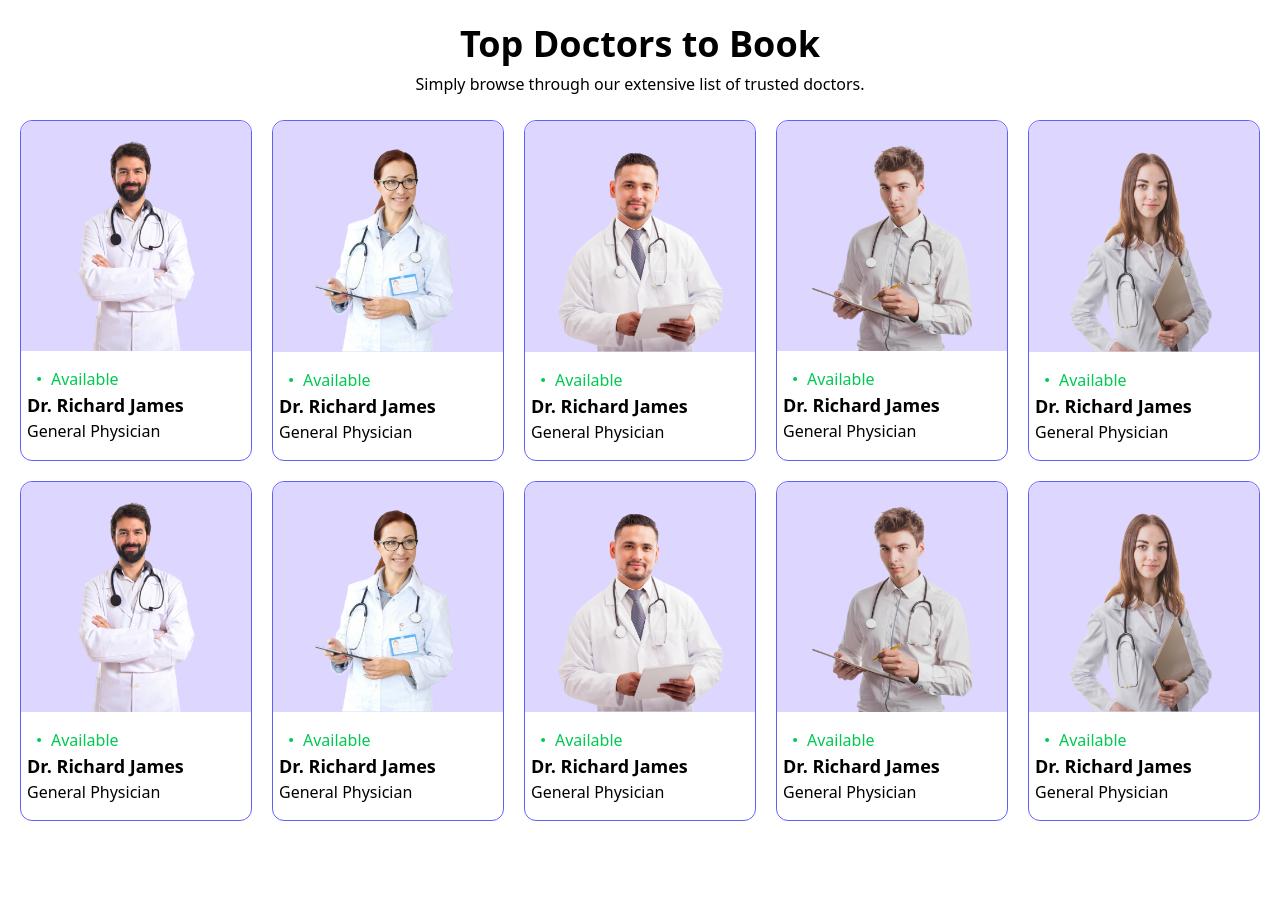
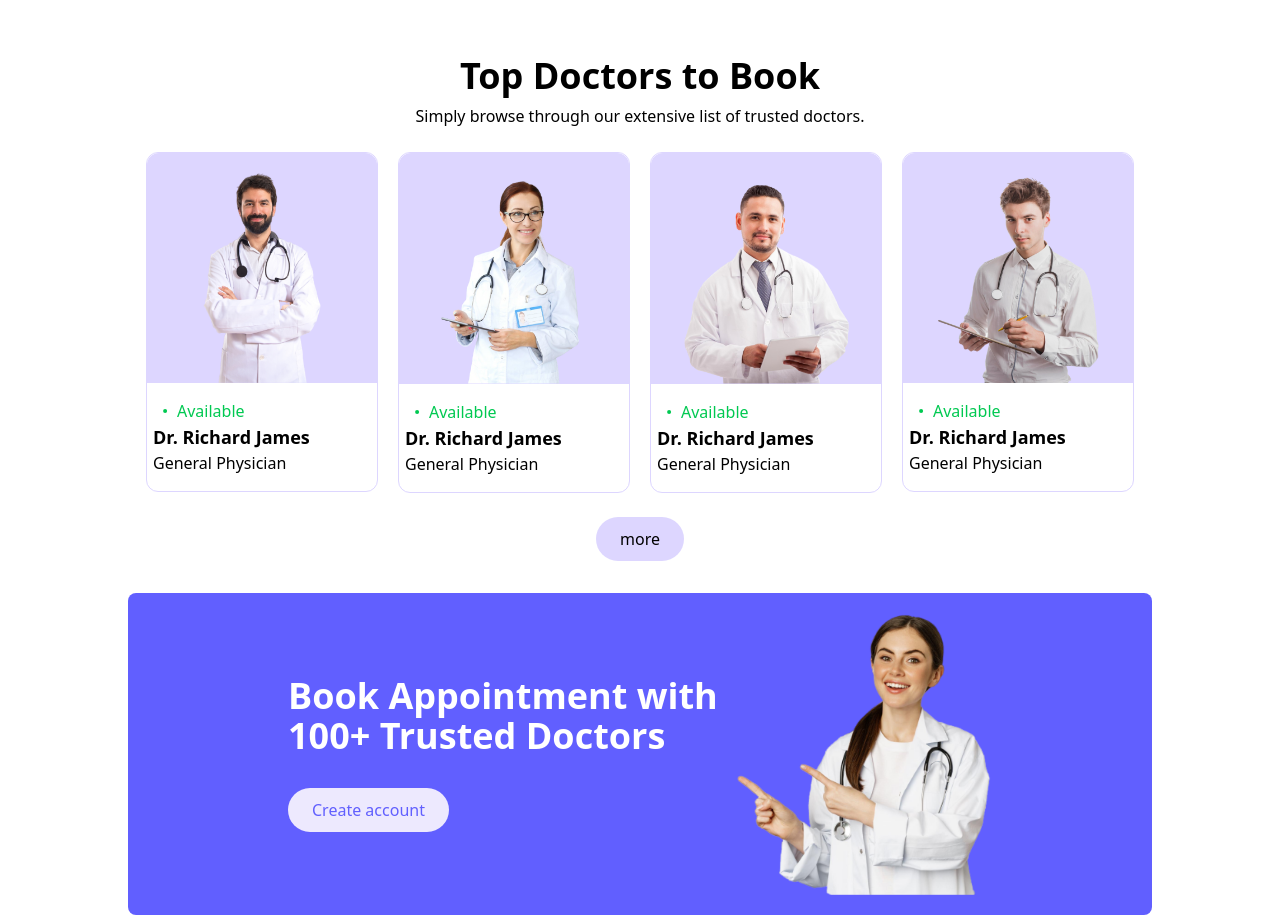
Before and after one commit to abhishekrathour27/Doctor-Appointment, a React (Vite) app: page / in a window 1280 px wide. Shown: the part 1040-1955 px from the top of the page. Before the commit the page ends 1864 px from the top, so only its background shows below. Built offline with nearby package versions, Linux system fonts and the light colour scheme.

Commit message:
Custmize doctor section

```diff
--- /dev/null
+++ b/src/components/CreateAccount.jsx
@@ -0,0 +1,18 @@
+import React from 'react'
+
+export default function CreateAccount() {
+    return (
+        <div className='flex bg-indigo-500 text-white w-[80vw] rounded-lg justify-center py-5'>
+            {/* Left Side */}
+            <div className='flex flex-col justify-center gap-8'>
+                <h1 className='text-4xl font-semibold w-[35vw]'>Book Appointment with 100+ Trusted Doctors</h1>
+                <button className='bg-violet-100 text-indigo-500 py-2.5 px-6 rounded-4xl w-fit cursor-pointer'>Create account</button>
+            </div>
+
+            {/* Right Side */}
+            <div>
+                <img src="/appointment_img.png" alt="" className='w-[20vw]' />
+            </div>
+        </div>
+    )
+}
--- a/src/components/DocterSec.jsx
+++ b/src/components/DocterSec.jsx
@@ -1,96 +1,41 @@
 import { DotIcon } from 'lucide-react'
-import React from 'react'
+import React, { useState } from 'react'
+import { doctorsData } from './data/doctorData'
 
 export default function DocterSec() {
+    const [lastIndex, setLastIndex] = useState(4)
     return (
-        <div className='flex flex-col gap-6 h-screen'>
+        <div className='flex flex-col gap-6 h-fit py-8'>
             <div className='flex flex-col items-center gap-2'>
                 <h1 className='text-4xl font-semibold'>Top Doctors to Book</h1>
                 <p>Simply browse through our extensive list of trusted doctors.</p>
             </div>
-            <div className='grid grid-cols-5 gap-5'>
-                <div className='border border-indigo-500 w-fit rounded-xl'>
-                    <img src="/doc1.png" alt="" width={'230px'} className='bg-violet-200 rounded-t-xl' />
-                    <div className='pl-1.5 py-4'>
-                        <p className='flex text-green-500 items-center'><DotIcon />Available</p>
-                        <h3 className='text-lg font-semibold'>Dr. Richard James</h3>
-                        <p>General Physician</p>
+            <div className="grid grid-cols-4 gap-5">
+                {doctorsData.slice(0, lastIndex).map((doc) => (
+                    <div key={doc.id} className="border border-violet-200 hover:scale-110 group transition-all duration-300 w-fit h-fit rounded-xl">
+                        <img
+                            src={doc.image}
+                            alt={doc.name}
+                            width="230px"
+                            className="bg-violet-200 rounded-t-xl"
+                        />
+                        <div className="pl-1.5 py-4">
+                            <p className="flex text-green-500 items-center">
+                                <DotIcon />
+                                {doc.status}
+                            </p>
+                            <h3 className="text-lg font-semibold">{doc.name}</h3>
+                            <p>{doc.specialty}</p>
+                            <p className=' hidden group-hover:block text-sm text-indigo-700 w-fit max-w-40'>Lorem ipsum dolor sit amet consectetur adipisicing elit. Aperiam fuga ipsam excepturi labore facere cupiditate neque ullam. Cum at beatae, itaque magnam maiores sapiente tenetur incidunt, cupiditate dolorem ab quas!</p>
+
+                        </div>
                     </div>
-                </div>
-                <div className='border border-indigo-500 w-fit rounded-xl'>
-                    <img src="/doc2.png" alt="" width={'230px'} className='bg-violet-200 rounded-t-xl' />
-                    <div className='pl-1.5 py-4'>
-                        <p className='flex text-green-500 items-center'><DotIcon />Available</p>
-                        <h3 className='text-lg font-semibold'>Dr. Richard James</h3>
-                        <p>General Physician</p>
-                    </div>
-                </div>
-                <div className='border border-indigo-500 w-fit rounded-xl'>
-                    <img src="/doc3.png" alt="" width={'230px'} className='bg-violet-200 rounded-t-xl' />
-                    <div className='pl-1.5 py-4'>
-                        <p className='flex text-green-500 items-center'><DotIcon />Available</p>
-                        <h3 className='text-lg font-semibold'>Dr. Richard James</h3>
-                        <p>General Physician</p>
-                    </div>
-                </div>
-                <div className='border border-indigo-500 w-fit rounded-xl'>
-                    <img src="/doc4.png" alt="" width={'230px'} className='bg-violet-200 rounded-t-xl' />
-                    <div className='pl-1.5 py-4'>
-                        <p className='flex text-green-500 items-center'><DotIcon />Available</p>
-                        <h3 className='text-lg font-semibold'>Dr. Richard James</h3>
-                        <p>General Physician</p>
-                    </div>
-                </div>
-                <div className='border border-indigo-500 w-fit rounded-xl'>
-                    <img src="/doc5.png" alt="" width={'230px'} className='bg-violet-200 rounded-t-xl' />
-                    <div className='pl-1.5 py-4'>
-                        <p className='flex text-green-500 items-center'><DotIcon />Available</p>
-                        <h3 className='text-lg font-semibold'>Dr. Richard James</h3>
-                        <p>General Physician</p>
-                    </div>
-                </div>
-                <div className='border border-indigo-500 w-fit rounded-xl'>
-                    <img src="/doc1.png" alt="" width={'230px'} className='bg-violet-200 rounded-t-xl' />
-                    <div className='pl-1.5 py-4'>
-                        <p className='flex text-green-500 items-center'><DotIcon />Available</p>
-                        <h3 className='text-lg font-semibold'>Dr. Richard James</h3>
-                        <p>General Physician</p>
-                    </div>
-                </div>
-                <div className='border border-indigo-500 w-fit rounded-xl'>
-                    <img src="/doc2.png" alt="" width={'230px'} className='bg-violet-200 rounded-t-xl' />
-                    <div className='pl-1.5 py-4'>
-                        <p className='flex text-green-500 items-center'><DotIcon />Available</p>
-                        <h3 className='text-lg font-semibold'>Dr. Richard James</h3>
-                        <p>General Physician</p>
-                    </div>
-                </div>
-                <div className='border border-indigo-500 w-fit rounded-xl'>
-                    <img src="/doc3.png" alt="" width={'230px'} className='bg-violet-200 rounded-t-xl' />
-                    <div className='pl-1.5 py-4'>
-                        <p className='flex text-green-500 items-center'><DotIcon />Available</p>
-                        <h3 className='text-lg font-semibold'>Dr. Richard James</h3>
-                        <p>General Physician</p>
-                    </div>
-                </div>
-                <div className='border border-indigo-500 w-fit rounded-xl'>
-                    <img src="/doc4.png" alt="" width={'230px'} className='bg-violet-200 rounded-t-xl' />
-                    <div className='pl-1.5 py-4'>
-                        <p className='flex text-green-500 items-center'><DotIcon />Available</p>
-                        <h3 className='text-lg font-semibold'>Dr. Richard James</h3>
-                        <p>General Physician</p>
-                    </div>
-                </div>
-                <div className='border border-indigo-500 w-fit rounded-xl'>
-                    <img src="/doc5.png" alt="" width={'230px'} className='bg-violet-200 rounded-t-xl' />
-                    <div className='pl-1.5 py-4'>
-                        <p className='flex text-green-500 items-center'><DotIcon />Available</p>
-                        <h3 className='text-lg font-semibold'>Dr. Richard James</h3>
-                        <p>General Physician</p>
-                    </div>
-                </div>
+                ))}
+            </div>
 
-            </div>
+            <center>
+                <button onClick={() => setLastIndex(lastIndex + 3)} className={`${doctorsData.length <= lastIndex ? "hidden " : "flex"}  bg-violet-200 py-2.5 px-6 rounded-4xl h-fit w-fit hover:bg-violet-300 cursor-pointer`}>more</button>
+            </center>
         </div>
 
     )
--- a/src/components/Header.jsx
+++ b/src/components/Header.jsx
@@ -11,7 +11,7 @@ export default function Header() {
                     <p>Simply browse through our extensive list of trusted doctors,
                         schedule your appointment hassle-free.</p>
                 </div>
-                <button className='bg-white text-indigo-500 py-2.5 px-6 rounded-4xl w-fit cursor-pointer'>Book appointment</button>
+                <button className='bg-violet-100 text-indigo-500 py-2.5 px-6 rounded-4xl w-fit cursor-pointer'>Book appointment</button>
             </div>
             {/* Right side */}
             <div className='mt-20'>
--- a/src/components/Navbar.jsx
+++ b/src/components/Navbar.jsx
@@ -7,7 +7,7 @@ export default function Navbar() {
     return (
         <nav >
             <div className='flex h-fit py-5 items-center justify-around '>
-                <img src="/logo.svg" alt="logo" className='w-[12vw]' />
+                <img src="/logo.svg" alt="logo" className='w-[12vw] cursor-pointer' onClick={()=> navigate('/')} />
                 <ul className='flex gap-10'>
                     <li className='relative inline-block cursor-pointer group hover:text-blue-600' onClick={()=> navigate('/')}>Home
                         <span class="absolute left-0 bottom-0 w-full h-0.5 bg-blue-500 scale-x-0 transition-transform duration-300 group-hover:scale-x-100"></span>
--- /dev/null
+++ b/src/components/data/doctorData.js
@@ -0,0 +1,72 @@
+export const doctorsData = [
+    {
+      id: 1,
+      name: "Dr. Richard James",
+      specialty: "General Physician",
+      status: "Available",
+      image: "/doc1.png",
+    },
+    {
+      id: 2,
+      name: "Dr. Richard James",
+      specialty: "General Physician",
+      status: "Available",
+      image: "/doc2.png",
+    },
+    {
+      id: 3,
+      name: "Dr. Richard James",
+      specialty: "General Physician",
+      status: "Available",
+      image: "/doc3.png",
+    },
+    {
+      id: 4,
+      name: "Dr. Richard James",
+      specialty: "General Physician",
+      status: "Available",
+      image: "/doc4.png",
+    },
+    {
+      id: 5,
+      name: "Dr. Richard James",
+      specialty: "General Physician",
+      status: "Available",
+      image: "/doc5.png",
+    },
+    {
+      id: 6,
+      name: "Dr. Richard James",
+      specialty: "General Physician",
+      status: "Available",
+      image: "/doc1.png",
+    },
+    {
+      id: 7,
+      name: "Dr. Richard James",
+      specialty: "General Physician",
+      status: "Available",
+      image: "/doc2.png",
+    },
+    {
+      id: 8,
+      name: "Dr. Richard James",
+      specialty: "General Physician",
+      status: "Available",
+      image: "/doc3.png",
+    },
+    {
+      id: 9,
+      name: "Dr. Richard James",
+      specialty: "General Physician",
+      status: "Available",
+      image: "/doc4.png",
+    },
+    {
+      id: 10,
+      name: "Dr. Richard James",
+      specialty: "General Physician",
+      status: "Available",
+      image: "/doc5.png",
+    },
+  ];
--- a/src/pages/Home.jsx
+++ b/src/pages/Home.jsx
@@ -2,6 +2,7 @@ import React from 'react'
 import Header from '../components/Header'
 import Speciality from '../components/Speciality'
 import DocterSec from '../components/DocterSec'
+import CreateAccount from '../components/CreateAccount'
 
 export default function Home() {
   return (
@@ -9,6 +10,7 @@ export default function Home() {
       <Header/>
       <Speciality/>
       <DocterSec/>
+      <CreateAccount/>
     </div>
   )
 }
```
